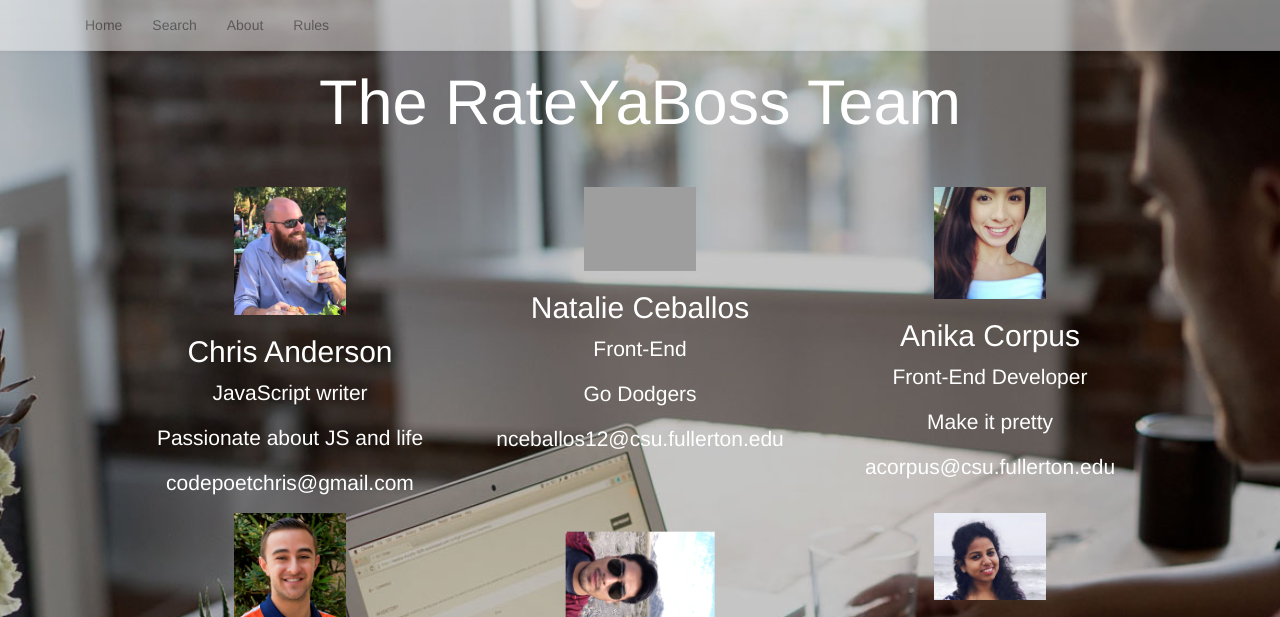
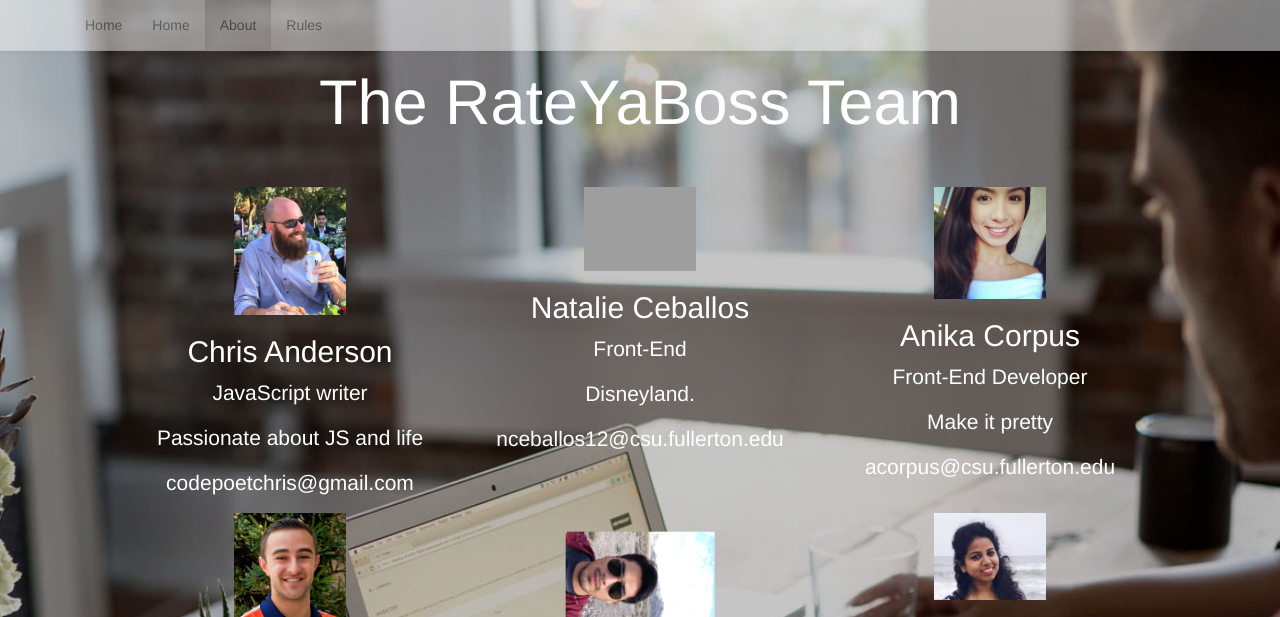
Before and after one commit to higgottluke/project-1, a plain HTML site: page About.html in a window 1280 px wide. Shown: the top 617 px of the page. Drawn offline with nearby package versions, Linux system fonts and the light colour scheme; grey boxes are pictures that could not be loaded.

Commit message:
updated Nav links
Took out Search link in Navigation Bar.

```diff
--- a/About.html
+++ b/About.html
@@ -30,8 +30,8 @@
       <div id="navbar" class="collapse navbar-collapse">
         <ul class="nav navbar-nav">
           <li><a href="index.html">Home</a></li>
-          <li><a href="#search">Search</a></li>
-          <li><a href="About.html">About</a></li>
+          <li><a href="index.html">Home</a></li>
+          <li class="active"><a href="#">About</a></li>
           <li><a href ="Rules.html">Rules</a></li>
         </ul>
       </div><!--/.nav-collapse -->
@@ -64,7 +64,7 @@
             <div class="container">
               <h2>Natalie Ceballos</h2>
               <p class="title">Front-End</p>
-              <p>Go Dodgers</p>
+              <p>Disneyland.</p>
               <p>nceballos12@csu.fullerton.edu</p>
             </div>
           </div>
```
